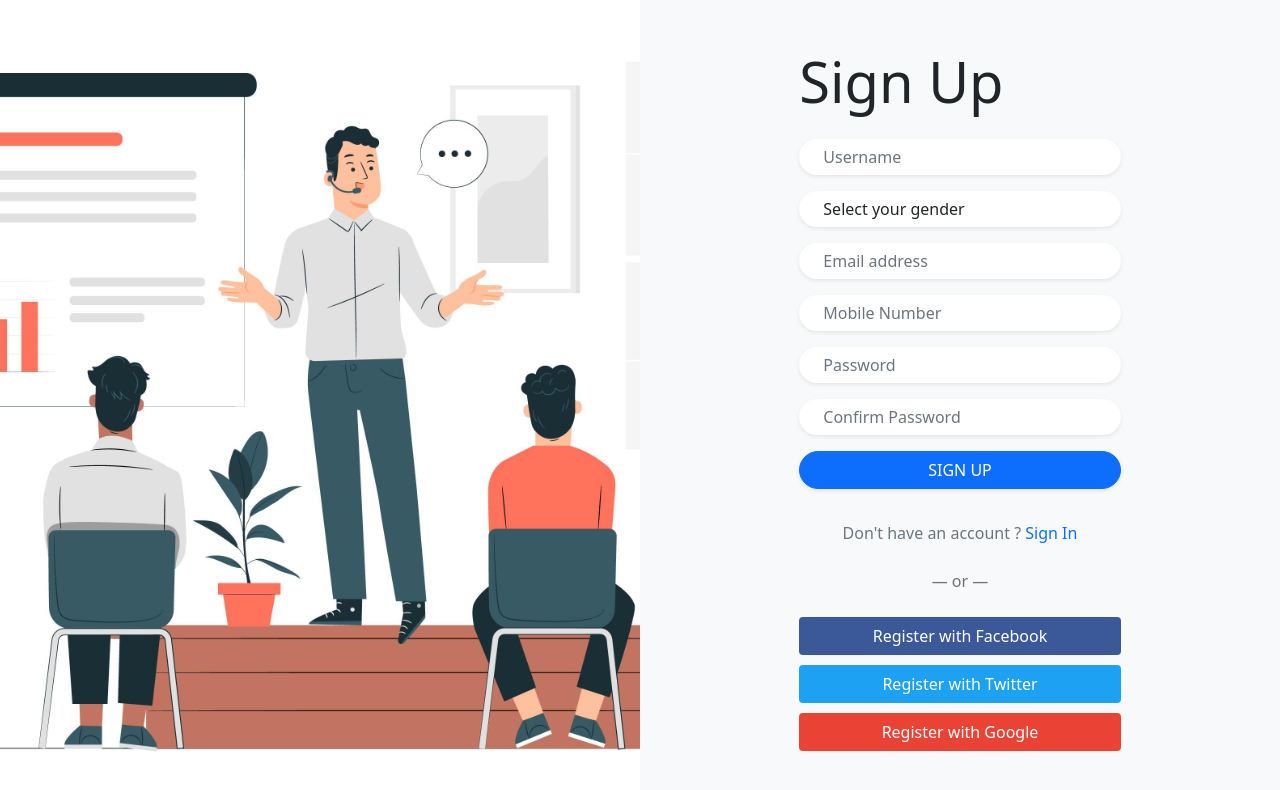
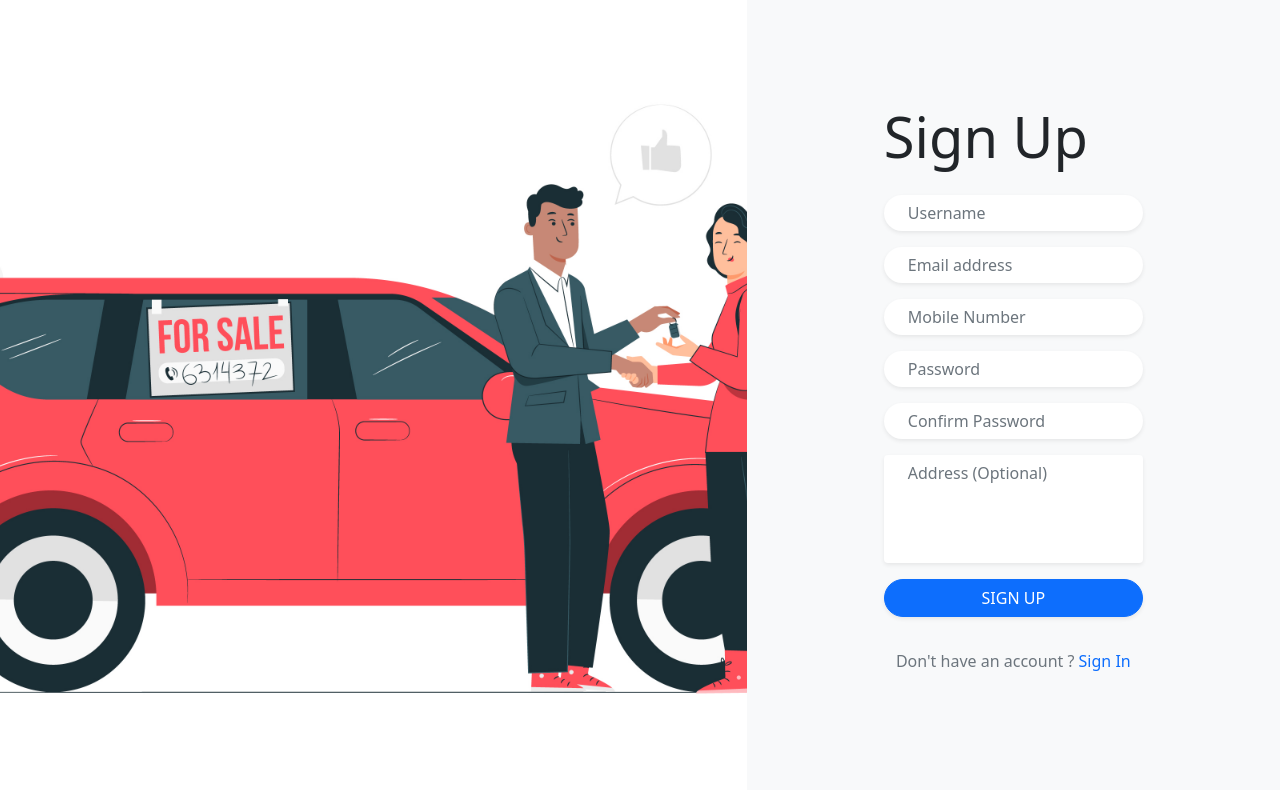
Before and after one commit to Parasite-231/frontend-service, a React (Vite) app: page /client/register in a window 1280 px wide. Shown: the top 790 px of the page. Built offline with nearby package versions, Linux system fonts and the light colour scheme.

Commit message:
user register, login

```diff
--- a/src/App.jsx
+++ b/src/App.jsx
@@ -14,10 +14,10 @@ function App() {
     <>
       <Router>
         <Routes>
-          <Route path="/" element={<LoginPage />} />
+          <Route path="/" element={<HomePage />} />
           <Route path="/client/login" element={<LoginPage />} />
           <Route path="/client/register" element={<RegisterPage />} />
-          <Route path="/home" element={<HomePage />} />
+          {/* <Route path="/home" element={<HomePage />} /> */}
           <Route
             path="/client/otp-verification"
             element={<OTPVerificationPage />}
--- a/src/components/client/login/LoginLayout.jsx
+++ b/src/components/client/login/LoginLayout.jsx
@@ -3,18 +3,15 @@ import { NavLink } from "react-router-dom";
 
 export default function LoginLayout() {
   const [email, setEmail] = useState("");
-  const [password, setPassword] = useState("");
   const [emailError, setEmailError] = useState("");
-  const [passwordError, setPasswordError] = useState("");
-  const [rememberMe, setRememberMe] = useState("");
 
   const handleSubmit = (e) => {
     e.preventDefault();
 
     // Email validation
-    const emailPattern = /^[a-zA-Z0-9._%+-]+@dreamonline\.co\.jp$/;
+   const emailPattern = /^[a-zA-Z0-9._%+-]+@gmail\.com$/;
     if (!emailPattern.test(email)) {
-      setEmailError("Please provide your organization email");
+      setEmailError("Please provide your gmail account");
       return;
     } else {
       setEmailError("");
@@ -26,18 +23,13 @@ export default function LoginLayout() {
     setEmailError("");
   };
 
-  const handlePasswordChange = (e) => {
-    setPassword(e.target.value);
-    setPasswordError("");
-  };
-
   return (
     <>
       <div className="container-fluid">
         <div className="row no-gutter">
-          <div className="col-md-6 d-none d-md-flex bg-image"></div>
+          <div className="col-md-7 d-none d-md-flex bg-image"></div>
 
-          <div className="col-md-6 bg-light">
+          <div className="col-md-5 bg-light">
             <div className="login d-flex align-items-center py-5">
               <div className="container">
                 <div className="row">
@@ -70,8 +62,6 @@ export default function LoginLayout() {
                           required
                           className="form-control rounded-pill border-0 shadow-sm px-4 text-primary"
                           name="password"
-                          value={password}
-                          onChange={handlePasswordChange}
                         />
                       </div>
                       <div className="custom-control custom-checkbox mb-3">
@@ -98,7 +88,7 @@ export default function LoginLayout() {
                       Don't have an account ?{" "}
                       <NavLink to="/client/register">Sign Up</NavLink>
                     </span>
-                    <span className="d-block text-center my-4 text-muted">
+                    {/* <span className="d-block text-center my-4 text-muted">
                       &mdash; or &mdash;
                     </span>
                     <div className="social-login">
@@ -123,7 +113,7 @@ export default function LoginLayout() {
                         <span className="icon-google mr-3"></span> Login with
                         Google
                       </a>
-                    </div>
+                    </div> */}
                   </div>
                 </div>
               </div>
--- a/src/components/client/register/RegisterLayout.jsx
+++ b/src/components/client/register/RegisterLayout.jsx
@@ -11,10 +11,7 @@ export default function RegisterLayout() {
   const [confirmPassword, setConfirmPassword] = useState("");
   const [confirmPasswordError, setConfirmPasswordError] = useState("");
 
-  const [selectedGender, setSelectedGender] = useState("");
-  const [genderWarning, setGenderWarning] = useState("");
-
-
+  const [address, setAddress] = useState(""); // New address state
   const [mobileNumber, setMobileNumber] = useState("");
   const [mobileError, setMobileError] = useState("");
 
@@ -32,24 +29,16 @@ export default function RegisterLayout() {
     }
 
     // Email validation
-    const emailPattern = /^[a-zA-Z0-9._%+-]+@dreamonline\.co\.jp$/;
+    const emailPattern = /^[a-zA-Z0-9._%+-]+@gmail\.com$/;
     if (!emailPattern.test(email)) {
-      setEmailError("Please provide your organization email");
+      setEmailError("Please provide your gmail account");
       return;
     } else {
       setEmailError("");
     }
 
-    if (!selectedGender) {
-      setGenderWarning("Please choose your gender");
-      return;
-    } else {
-      setGenderWarning("");
-    }
     // Password validation
-    // const passwordPattern = /^(?=.*[A-Z])(?=.*[a-z])(?=.*[0-9])[A-Za-z\d]{6,}$/;
     const passwordPattern = /^(?=.*[A-Z])(?=.*[0-9]).{6,15}$/;
-
     if (!passwordPattern.test(password)) {
       setPasswordError(
         "Password must contain at least 6 characters, including at least one uppercase letter and one numeric digit, and must not exceed 15 characters"
@@ -58,6 +47,7 @@ export default function RegisterLayout() {
     } else {
       setPasswordError("");
     }
+
     // Matching passwords validation
     if (password !== confirmPassword) {
       setConfirmPasswordError("Passwords do not match");
@@ -66,51 +56,13 @@ export default function RegisterLayout() {
       setConfirmPasswordError("");
     }
 
-    // if (
-    //   emailError === "" &&
-    //   passwordError === "" &&
-    //   employeeIdError === "" &&
-    //   confirmPasswordError === ""
-    // ) {
-    //   var encryptedPassword = CryptoJS.AES.encrypt(
-    //     JSON.stringify(password),
-    //     my_secret_key
-    //   ).toString();
+    // Optional address field validation
+    // You can add your validation rules for the address field here if needed
 
-    //   axios
-    //     .post(`${base_url}/api/v1/client/auth/registration`, {
-    //       name: name,
-    //       employee_id: employeeId,
-    //       email: email,
-    //       active: "pending",
-    //       gender: gender,
-    //       password: encryptedPassword,
-    //     })
-    //     .then((response) => {
-    //       if (
-    //         response.data.code === 200 &&
-    //         response.data.message === "User registered successfully"
-    //       ) {
-    //         setModalVisible(true);
-    //         setModalMessage("Registration successful !");
-    //         setRegistrationSuccess(true);
+    // Form submission logic
+    // Implement your form submission logic here
+  };
 
-    //         setTimeout(() => {
-    //           setModalVisible(false);
-    //           navigate("/login");
-    //         }, 3000);
-    //       } else if (response.status === 409) {
-    //         setModalVisible(true);
-    //         setModalMessage("User already exists");
-    //       }
-    //     })
-    //     .catch((error) => {
-    //       setModalVisible(true);
-    //       setModalMessage("User already exists");
-    //       console.log(error);
-    //     });
-    // }
-  };
   const handleNameChange = (e) => {
     setName(e.target.value);
   };
@@ -118,12 +70,6 @@ export default function RegisterLayout() {
   const handleEmailChange = (e) => {
     setEmail(e.target.value);
     setEmailError("");
-  };
-
-  const handleGenderChange = (e) => {
-    const selectedValue = e.target.value;
-    setSelectedGender(selectedValue);
-    setGenderWarning("");
   };
 
   const handlePasswordChange = (e) => {
@@ -136,13 +82,18 @@ export default function RegisterLayout() {
     setConfirmPasswordError("");
   };
 
+  const handleAddressChange = (e) => {
+    setAddress(e.target.value);
+    // You can add address validation logic here if needed
+  };
+
   return (
     <>
       <div className="container-fluid">
         <div className="row no-gutter">
-          <div className="col-md-6 d-none d-md-flex bg-image-register"></div>
+          <div className="col-md-7 d-none d-md-flex bg-image-register"></div>
 
-          <div className="col-md-6 bg-light">
+          <div className="col-md-5 bg-light">
             <div className="login d-flex align-items-center py-5">
               <div className="container">
                 <div className="row">
@@ -162,24 +113,6 @@ export default function RegisterLayout() {
                           autoFocus
                           required
                         />
-                      </div>
-                      <div className="mb-3">
-                        <select
-                          className={`form-control rounded-pill border-0 shadow-sm px-4 ${
-                            genderWarning ? "is-invalid" : ""
-                          }`}
-                          value={selectedGender}
-                          onChange={handleGenderChange}
-                        >
-                          <option value="">Select your gender</option>
-                          <option value="male">Male</option>
-                          <option value="female">Female</option>
-                        </select>
-                        {genderWarning && (
-                          <div className="invalid-feedback">
-                            {genderWarning}
-                          </div>
-                        )}
                       </div>
                       <div className="form-group mb-3">
                         <input
@@ -257,6 +190,19 @@ export default function RegisterLayout() {
                         )}
                       </div>
 
+                      <div className="mb-3">
+                        <textarea
+                          id="address"
+                          className="form-control rounded border-0 shadow-sm px-4"
+                          name="address"
+                          placeholder="Address (Optional)"
+                          value={address}
+                          onChange={handleAddressChange}
+                          style={{resize:"none"}}
+                          rows={4} // Increase the number of rows for the textarea
+                        ></textarea>
+                      </div>
+
                       <button
                         type="submit"
                         className="btn btn-primary btn-block text-uppercase mb-2 rounded-pill shadow-sm w-100"
@@ -268,7 +214,7 @@ export default function RegisterLayout() {
                       Don't have an account ?{" "}
                       <NavLink to="/client/login">Sign In</NavLink>
                     </span>
-                    <span className="d-block text-center my-4 text-muted">
+                    {/* <span className="d-block text-center my-4 text-muted">
                       &mdash; or &mdash;
                     </span>
                     <div className="social-login">
@@ -293,7 +239,7 @@ export default function RegisterLayout() {
                         <span className="icon-google mr-3"></span> Register with
                         Google
                       </a>
-                    </div>
+                    </div> */}
                   </div>
                 </div>
               </div>
--- a/src/styles/client/auth.css
+++ b/src/styles/client/auth.css
@@ -10,7 +10,7 @@
 }
 
 .bg-image-register {
-  background-image: url("../../assets/img/a4.jpg");
+  background-image: url("../../assets/img/register.jpg");
   background-size: cover;
   background-position: center center;
 }
```
Also changed, not shown: src/assets/img/License free.txt (added), src/assets/img/License premium.txt (added), src/assets/img/register.jpg (added), 1 other file (tests, documents, lock files or other folders).
